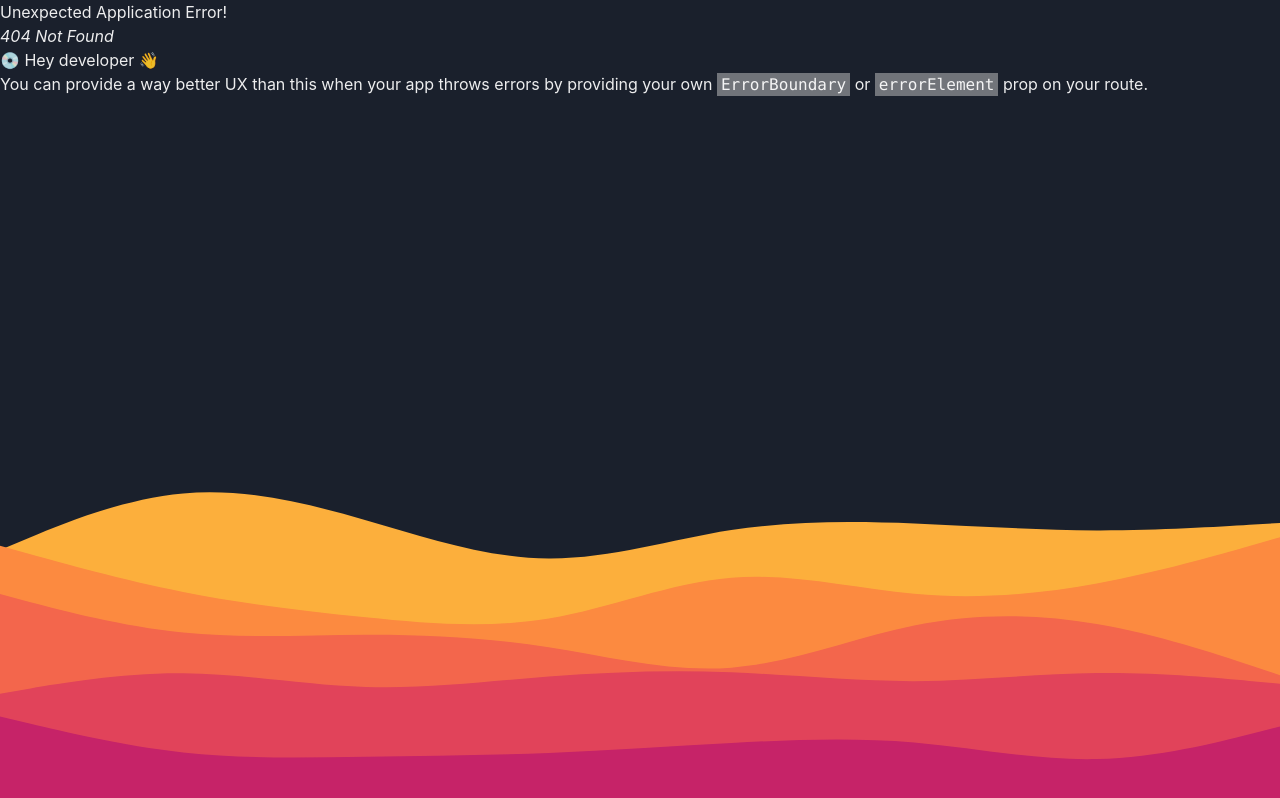
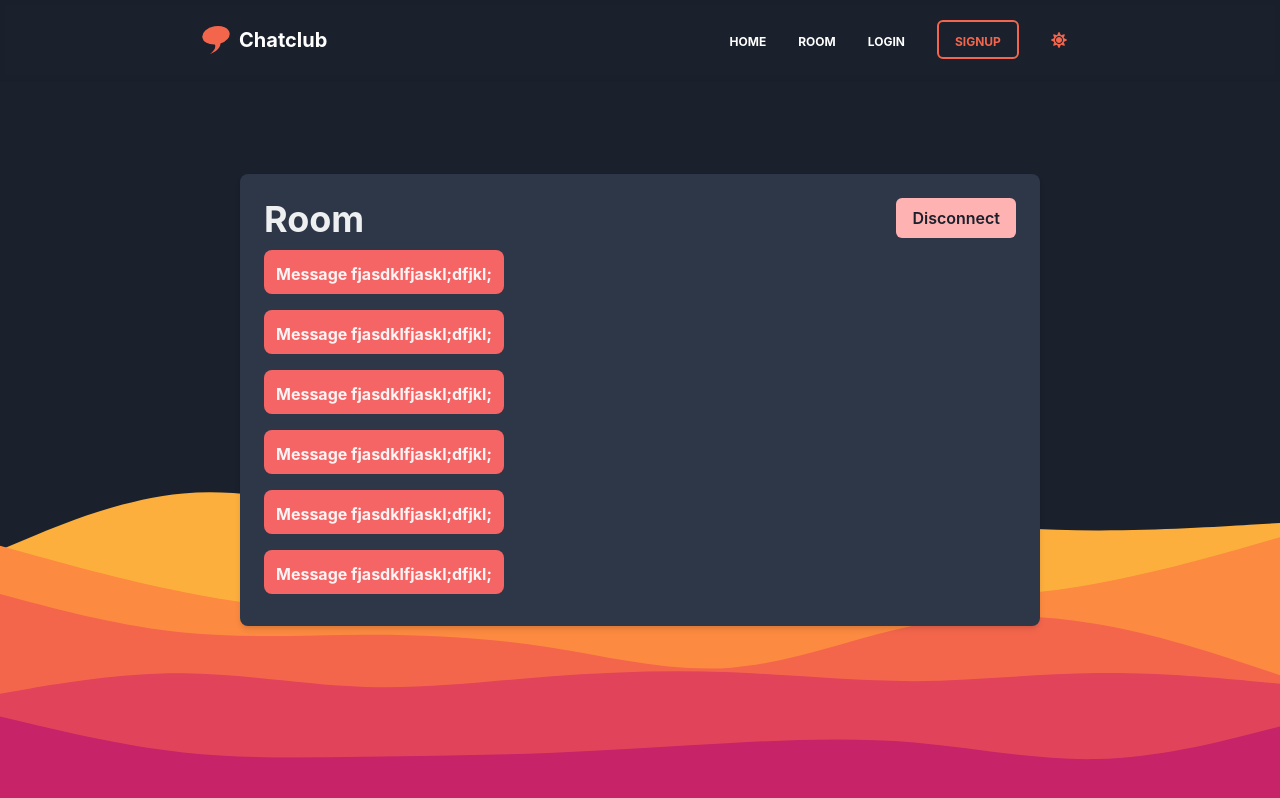
Before and after one commit to mrx7355608/chatapp-frontend, a React (Vite) app: page /room in a window 1280 px wide. Before the commit this address had no page. Built offline with nearby package versions, Linux system fonts and the light colour scheme.

Commit message:
created room page

```diff
--- /dev/null
+++ b/src/Components/Message.jsx
@@ -0,0 +1,11 @@
+import React from "react";
+import { Image, Box, Text } from "@chakra-ui/react";
+
+export default function Message() {
+    return (
+        <Box bgColor="red.400" px="3" py="2" pt="3" my="2" rounded="lg">
+            <Image />
+            <Text as="b">Message fjasdklfjaskl;dfjkl;</Text>
+        </Box>
+    );
+}
--- /dev/null
+++ b/src/Components/MessagesContainer.jsx
@@ -0,0 +1,21 @@
+import React from "react";
+import { Flex } from "@chakra-ui/react";
+import Message from "./Message";
+
+export default function MessagesContainer() {
+    return (
+        <Flex
+            maxHeight="400px"
+            overflow="scroll"
+            alignItems="start"
+            direction="column"
+        >
+            <Message />
+            <Message />
+            <Message />
+            <Message />
+            <Message />
+            <Message />
+        </Flex>
+    );
+}
--- a/src/Components/Navbar.jsx
+++ b/src/Components/Navbar.jsx
@@ -43,6 +43,18 @@ export default function Navbar() {
                         HOME
                     </Text>
                 </Link>
+                <Link to="/room">
+                    <Text
+                        color={colorMode === "light" ? "gray.700" : "white"}
+                        as="b"
+                        fontSize="xs"
+                        _hover={{
+                            color: "#F3664C",
+                        }}
+                    >
+                        ROOM
+                    </Text>
+                </Link>
                 <Link to="/login">
                     <Text
                         color={colorMode === "light" ? "gray.700" : "white"}
--- /dev/null
+++ b/src/Components/RoomHeader.jsx
@@ -0,0 +1,11 @@
+import React from "react";
+import { Flex, Heading, Button } from "@chakra-ui/react";
+
+export default function RoomHeader() {
+    return (
+        <Flex justify="space-between" w="full">
+            <Heading display="inline">Room</Heading>
+            <Button colorScheme="red">Disconnect</Button>
+        </Flex>
+    );
+}
--- a/src/Pages/Room.jsx
+++ b/src/Pages/Room.jsx
@@ -1,5 +1,22 @@
 import React from "react";
+import { Flex, Box, useColorMode } from "@chakra-ui/react";
+import RoomHeader from "../Components/RoomHeader";
+import MessagesContainer from "../Components/MessagesContainer";
 
 export default function Room() {
-  return <div>Room</div>;
+    const { colorMode } = useColorMode();
+    return (
+        <Flex alignItems="center" justify="center" w="100vw" minHeight="100vh">
+            <Box
+                width="800px"
+                p="6"
+                bgColor={colorMode === "light" ? "gray.50" : "gray.700"}
+                shadow="md"
+                rounded="lg"
+            >
+                <RoomHeader />
+                <MessagesContainer />
+            </Box>
+        </Flex>
+    );
 }
--- a/src/main.jsx
+++ b/src/main.jsx
@@ -4,15 +4,16 @@ import { RouterProvider, createBrowserRouter } from "react-router-dom";
 import { ChakraProvider } from "@chakra-ui/react";
 import App from "./App";
 import "./assets/main.css";
-// Pages
-import Home from "./Pages/Home";
 // Theme
 import myTheme from "./theme";
 // Components
 import MySpinner from "./Components/Custom/MySpinner";
+// Pages
+import Home from "./Pages/Home";
 
 const Login = React.lazy(() => import("./Pages/Login"));
 const Signup = React.lazy(() => import("./Pages/Signup"));
+const Room = React.lazy(() => import("./Pages/Room"));
 
 const router = createBrowserRouter([
     {
@@ -40,6 +41,14 @@ const router = createBrowserRouter([
                     </React.Suspense>
                 ),
             },
+            {
+                path: "/room",
+                element: (
+                    <React.Suspense fallback={<MySpinner />}>
+                        <Room />
+                    </React.Suspense>
+                ),
+            },
         ],
     },
 ]);
```
